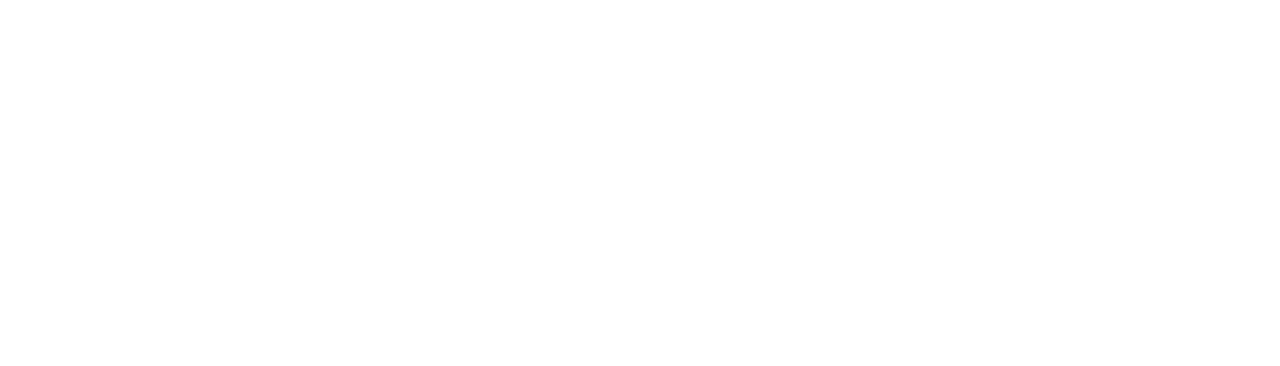
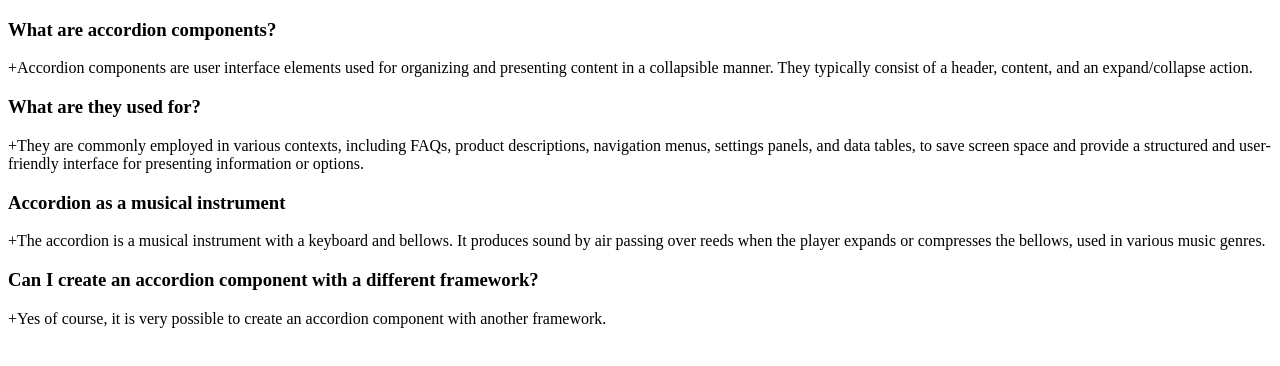
Before and after one commit to JGCZE/Accordion, a React (Vite) app: page / in a window 1280 px wide. Shown: the top 366 px of the page. Built offline with nearby package versions, Linux system fonts and the light colour scheme.

Commit message:
maping withou logic

```diff
--- a/src/App.jsx
+++ b/src/App.jsx
@@ -1,10 +1,11 @@
 import './App.css'
+import Accordian from './components/accordion'
 
 function App() {
 
   return (
     <>
-
+     <Accordian />
     </>
   )
 }
--- /dev/null
+++ b/src/components/accordion/data.js
@@ -0,0 +1,28 @@
+const data = [
+  {
+    id  : '1',
+    question: "What are accordion components?",
+    answer:
+      "Accordion components are user interface elements used for organizing and presenting content in a collapsible manner. They typically consist of a header, content, and an expand/collapse action.",
+  },
+  {
+    id  : '2',
+    question: "What are they used for?",
+    answer:
+      "They are commonly employed in various contexts, including FAQs, product descriptions, navigation menus, settings panels, and data tables, to save screen space and provide a structured and user-friendly interface for presenting information or options.",
+  },
+  {
+    id  : '3',
+    question: "Accordion as a musical instrument",
+    answer:
+      "The accordion is a musical instrument with a keyboard and bellows. It produces sound by air passing over reeds when the player expands or compresses the bellows, used in various music genres.",
+  },
+  {
+    id  : '4',
+    question: "Can I create an accordion component with a different framework?",
+    answer:
+      "Yes of course, it is very possible to create an accordion component with another framework.",
+  },
+];
+
+export default data;
--- /dev/null
+++ b/src/components/accordion/index.jsx
@@ -0,0 +1,38 @@
+// single selection
+// multiple selection
+import { useState } from "react";
+import data from "./data"
+
+const Accordian = () => {
+  const [selected, setSetselected] = useState(null)
+
+  const handleSingleSelect = (id) => {
+    console.log(id);
+    //setting right object
+    const updatedQ = data.filter(oneObject => oneObject.id == id)
+
+    setSetselected(updatedQ[0].answer)
+  }
+
+  return (
+    <div className="wrapper">
+      <div className="accordian">
+        {data && data.length > 0 ?
+        data.map((dataItem) =>
+          <div className="item">
+            <div className="title" onClick={() => handleSingleSelect(dataItem.id)}>
+              <h3>{dataItem.question}</h3>
+              <span>+</span>
+
+              <span>{dataItem.answer}</span>
+          </div>
+        </div>
+        ) : (  <div> No data </div>  )
+      }
+
+      </div>
+    </div>
+  )
+}
+
+export default Accordian;
```
Also changed, not shown: src/components/accordion/styles.css (added).
